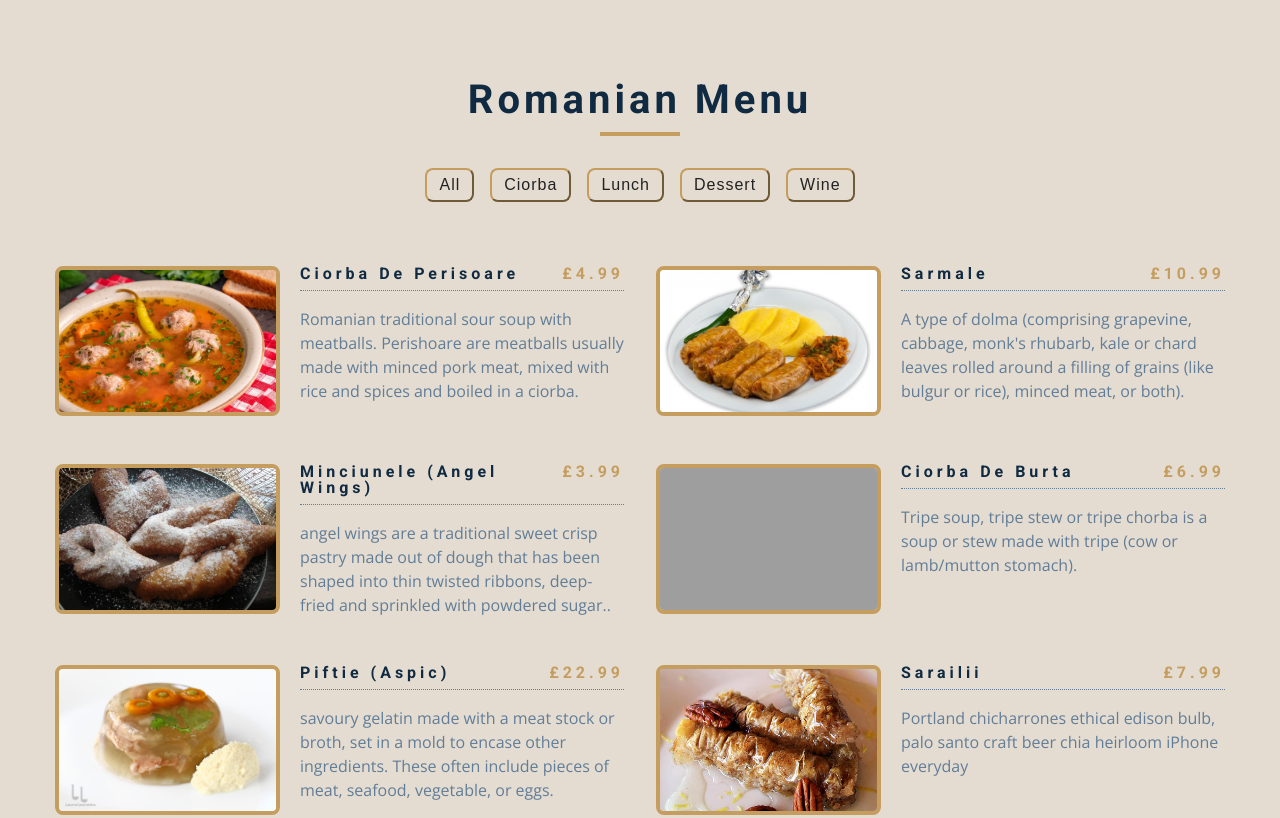
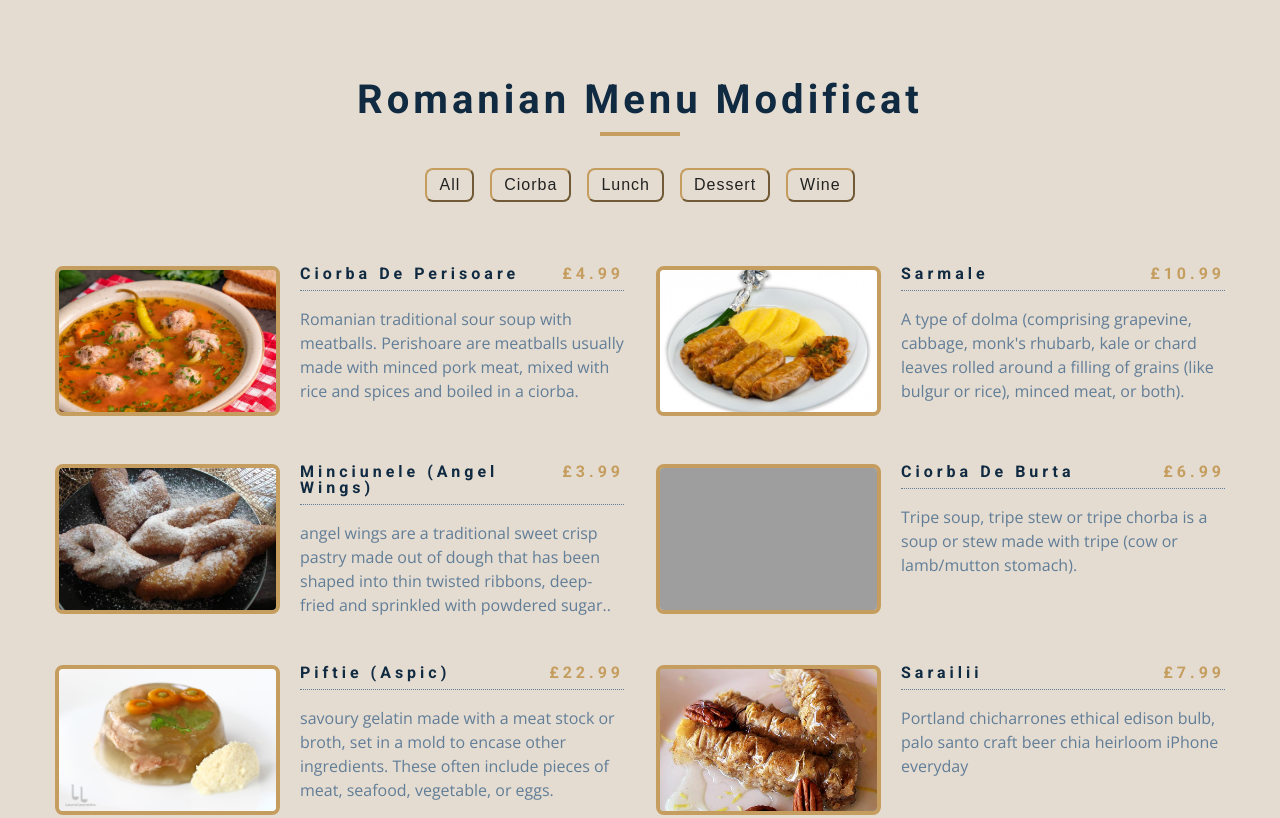
Before and after one commit to Vasile-Daniel/JS_PROIECTE_WP_DAN, a plain HTML site: page P08-MENU_ROMANIAN/index.html in a window 1280 px wide. Shown: the top 818 px of the page. Drawn offline with nearby package versions, Linux system fonts and the light colour scheme; grey boxes are pictures that could not be loaded.

Commit message:
titlu podificat

```diff
--- a/P08-MENU_ROMANIAN/index.html
+++ b/P08-MENU_ROMANIAN/index.html
@@ -16,7 +16,7 @@
     <section class = "menu">
       <!-- title -->
       <div class="title">
-        <h2> romanian menu</h2>
+        <h2> romanian menu modificat </h2>
         <div class="underline"></div>
       </div>
       <!-- filter buttons -->
```
